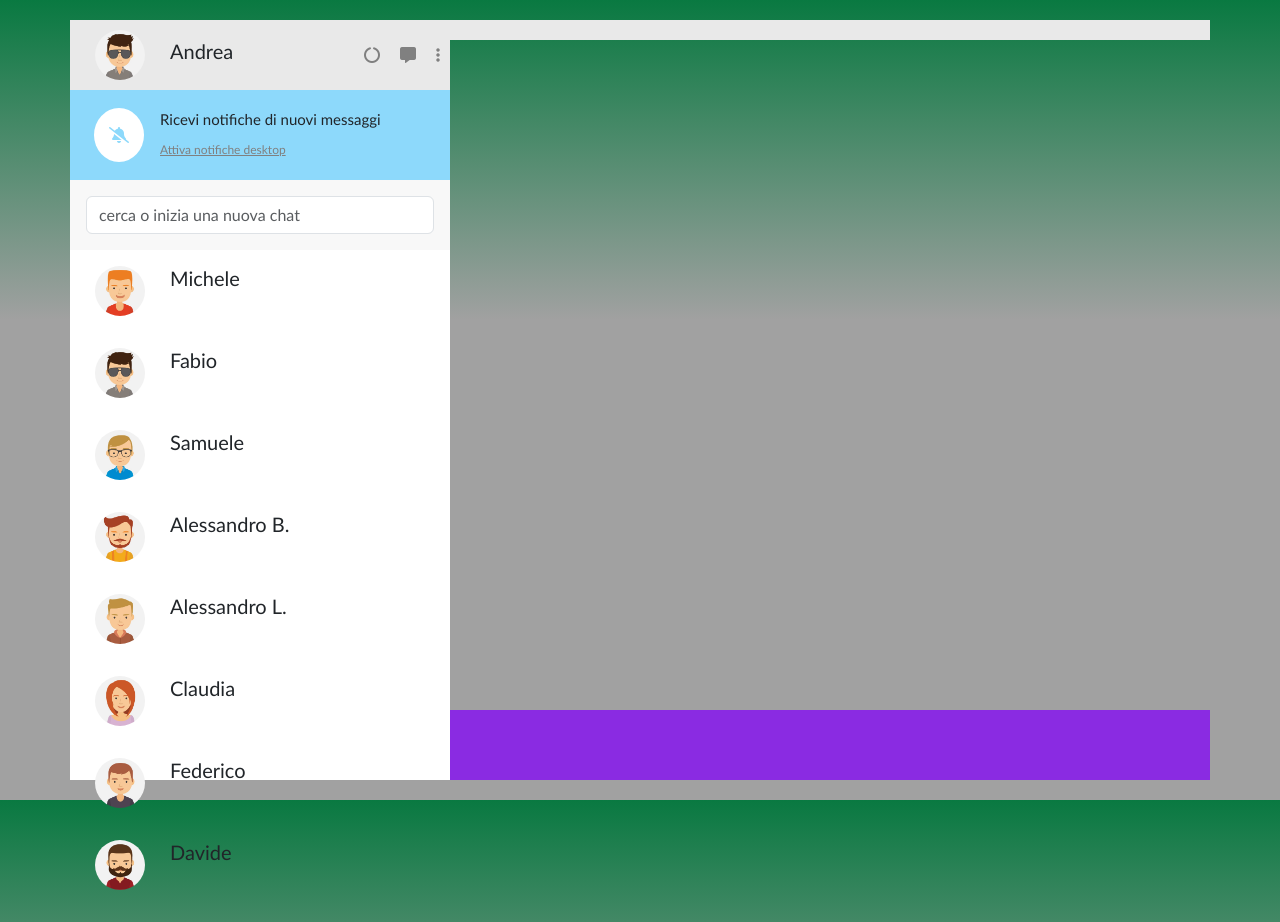
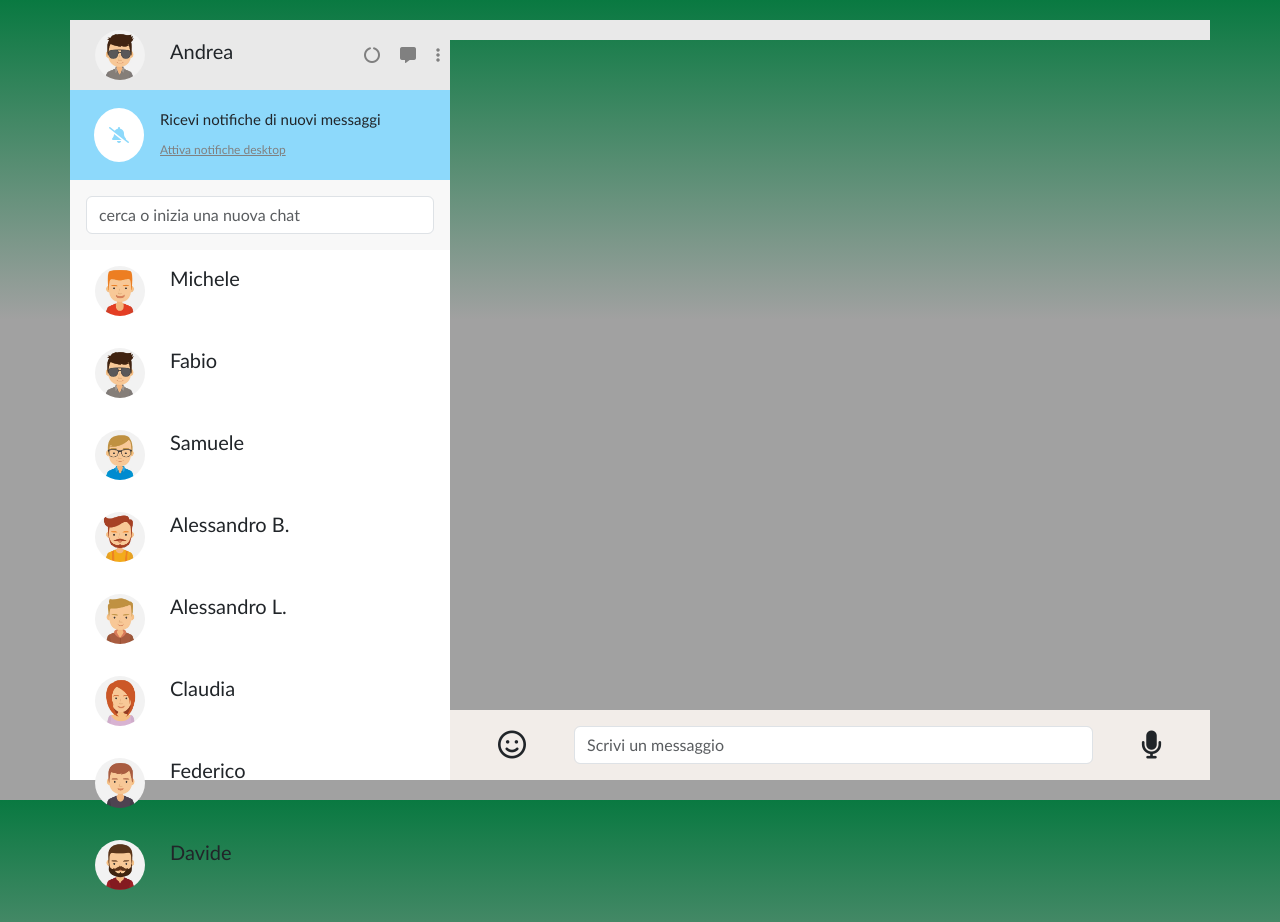
Before and after one commit to Andrearomeo04/vue-boolzapp, a plain HTML site: page index.html in a window 1280 px wide. Drawn offline with nearby package versions, Linux system fonts and the light colour scheme.

Commit message:
[UPD] added send message section

```diff
--- a/css/style.css
+++ b/css/style.css
@@ -31,7 +31,7 @@ body{
 
 .send-message {
     min-height: 70px;
-    background-color: blueviolet;
+    background-color: #f2ede9;
 }
 
 .avatars img {
--- a/index.html
+++ b/index.html
@@ -74,7 +74,11 @@
                                     <div class="personal"></div>
                                 </div>
                                 <div class="col-12">
-                                    <div class="send-message"></div>
+                                    <div class="send-message d-flex align-items-center px-5">
+                                        <i class="fa-regular fa-face-smile fs-3 me-5"></i>
+                                        <input type="text" class="form-control" placeholder="Scrivi un messaggio">
+                                        <i class="fa-solid fa-microphone fs-3 ms-5"></i>
+                                    </div>
                                 </div>
                         </div>
                     </div>
```
